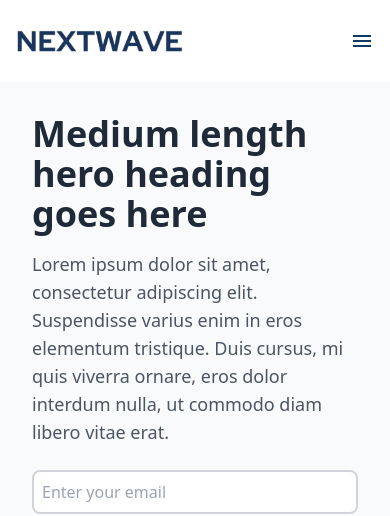
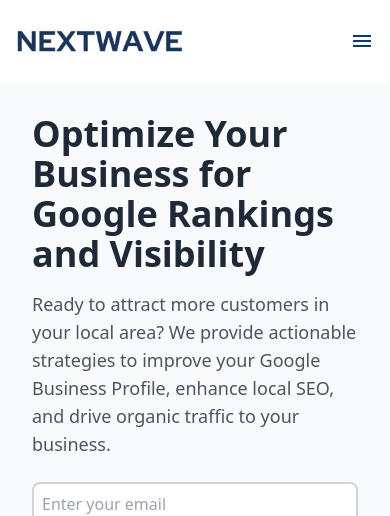
Before and after one commit to Parrasite9/nextwave, a React (Create React App) app: page /requestGBP in a window 390 px wide. Shown: the top 516 px of the page. Built offline with nearby package versions, Linux system fonts and the light colour scheme.

Commit message:
added links to buttons that did not have one prior and changed styling on the blog button for mobile devices

```diff
--- a/src/Components/Blogs/FeaturedPosts.jsx
+++ b/src/Components/Blogs/FeaturedPosts.jsx
@@ -130,7 +130,7 @@ const FeaturedPosts = () => {
 				<div className="flex justify-center mt-10 md:hidden">
 					<Link to="/blogs">
 						<button
-							className="focus-visible:ring-border-primary inline-flex gap-3 items-center justify-center whitespace-nowrap ring-offset-white transition-colors focus-visible:outline-none focus-visible:ring-2 focus-visible:ring-offset-2 disabled:pointer-events-none disabled:opacity-50 border border-border-primary text-text-primary bg-background-primary px-6 py-3"
+							className="focus-visible:ring-border-primary inline-flex gap-3 items-center justify-center whitespace-nowrap ring-offset-white transition-colors focus-visible:outline-none focus-visible:ring-2 focus-visible:ring-offset-2 disabled:pointer-events-none disabled:opacity-50 border border-border-primary text-text-primary bg-background-primary px-6 py-3 border-2 bg-blue-600 text-white rounded-md"
 							title="View all"
 						>
 							View All Blogs
--- a/src/Globals/Navbar.jsx
+++ b/src/Globals/Navbar.jsx
@@ -75,7 +75,7 @@ function Navbar() {
 									aria-label="Schedule a Zoom call. Opens in a new tab."
 									onClick={() =>
 										window.open(
-											'https://scheduler.zoom.us/isaiah-johnson-c45fbx/hello-i-am-an-event-card',
+											'https://scheduler.zoom.us/isaiah-johnson-c45fbx/discovery-call',
 											'_blank',
 										)
 									}
@@ -113,7 +113,7 @@ function Navbar() {
 							aria-label="Schedule a Zoom call. Opens in a new tab."
 							onClick={() =>
 								window.open(
-									'https://scheduler.zoom.us/isaiah-johnson-c45fbx/hello-i-am-an-event-card',
+									'https://scheduler.zoom.us/isaiah-johnson-c45fbx/discovery-call',
 									'_blank',
 								)
 							}
--- a/src/Pages/Klaviyo/RequestGBP.jsx
+++ b/src/Pages/Klaviyo/RequestGBP.jsx
@@ -163,15 +163,15 @@ function RequestGBP() {
 					<div className="header4_content">
 						<div className="mb-4">
 							<h1 className="text-4xl font-bold text-gray-800">
-								Medium length hero heading goes here
+								Optimize Your Business for Google Rankings and
+								Visibility
 							</h1>
 						</div>
 						<p className="text-lg text-gray-600">
-							Lorem ipsum dolor sit amet, consectetur adipiscing
-							elit. Suspendisse varius enim in eros elementum
-							tristique. Duis cursus, mi quis viverra ornare, eros
-							dolor interdum nulla, ut commodo diam libero vitae
-							erat.
+							Ready to attract more customers in your local area?
+							We provide actionable strategies to improve your
+							Google Business Profile, enhance local SEO, and
+							drive organic traffic to your business.
 						</p>
 						<div className="mt-6">
 							<div className="header4_form-block">
@@ -339,7 +339,7 @@ function RequestGBP() {
 									By clicking Sign Up you're confirming that
 									you agree with our{' '}
 									<a
-										href="#"
+										href="/terms-and-conditions"
 										className="text-green-600 underline hover:text-green-700"
 									>
 										Terms and Conditions
```
